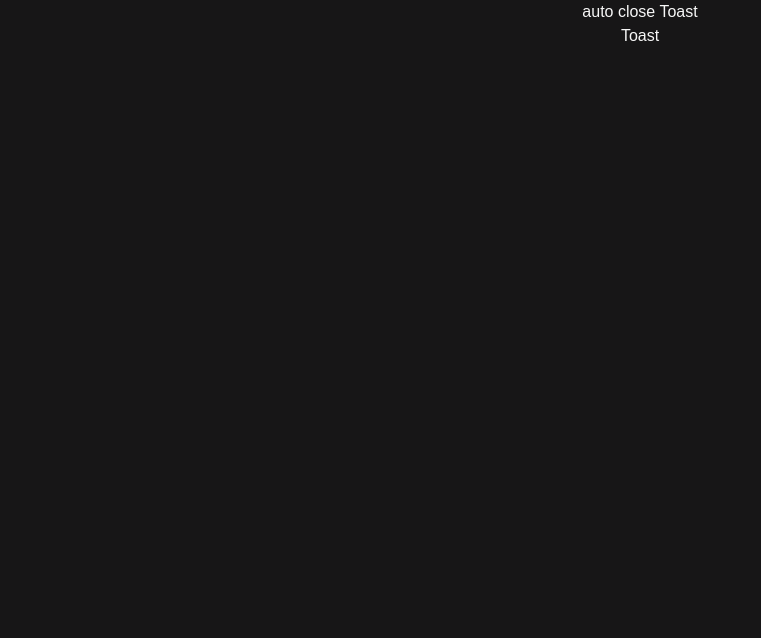
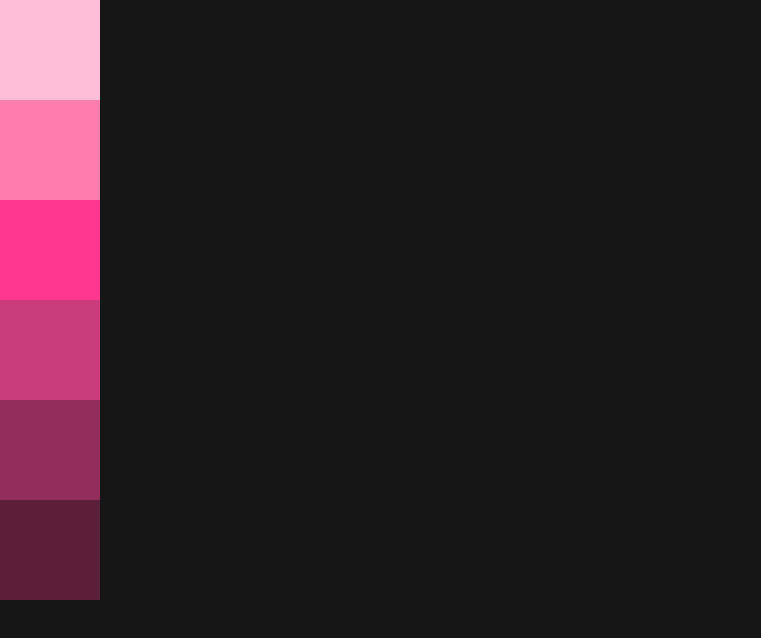
Before and after one commit to meme-party/front, a Next.js app: page / in a window 1280 px wide. Shown: the top 638 px of the page, without its empty margins (0-761 px from the left). Built offline with nearby package versions, Linux system fonts and the light colour scheme.

Commit message:
chore: prettier-plugin-tailwindcss 적용 및 테스트용 페이지 추가

```diff
--- a/package.json
+++ b/package.json
@@ -26,6 +26,7 @@
     "eslint": "^9",
     "eslint-config-next": "15.1.3",
     "postcss": "^8",
+    "prettier-plugin-tailwindcss": "^0.6.10",
     "tailwindcss": "^3.4.1",
     "typescript": "^5"
   }
--- a/src/app/(routes)/page.tsx
+++ b/src/app/(routes)/page.tsx
@@ -1,14 +1,12 @@
-"use client"
-
-import { useToast } from "@/store/toast"
-
 export default function Home() {
-  const { showToast } = useToast()
-
   return (
-    <section className="flex flex-col">
-      <button onClick={() => showToast({ text: "테스트", type: "warning" })}>auto close Toast</button>
-      <button onClick={() => showToast({ text: "테스트", type: "success", autoClose: false })}>Toast</button>
+    <section>
+      <div className="h-[100px] w-[100px] bg-primary-100" />
+      <div className="h-[100px] w-[100px] bg-primary-200" />
+      <div className="h-[100px] w-[100px] bg-primary-300" />
+      <div className="h-[100px] w-[100px] bg-primary-400" />
+      <div className="h-[100px] w-[100px] bg-primary-500" />
+      <div className="h-[100px] w-[100px] bg-primary-600" />
     </section>
   )
 }
--- /dev/null
+++ b/src/app/(routes)/test/page.tsx
@@ -0,0 +1,14 @@
+"use client"
+
+import { useToast } from "@/store/toast"
+
+export default function TestPage() {
+  const { showToast } = useToast()
+
+  return (
+    <section className="flex flex-col">
+      <button onClick={() => showToast({ text: "테스트", type: "warning" })}>auto close Toast</button>
+      <button onClick={() => showToast({ text: "테스트", type: "success", autoClose: false })}>Toast</button>
+    </section>
+  )
+}
--- a/src/app/layout.tsx
+++ b/src/app/layout.tsx
@@ -26,7 +26,7 @@ export default function RootLayout({
 }>) {
   return (
     <html lang="en">
-      <body className={`${geistSans.variable} ${geistMono.variable} antialiased text-white`}>
+      <body className={`${geistSans.variable} ${geistMono.variable} text-white antialiased`}>
         <div id="toastPortal" />
         <Toast />
         {children}
--- a/src/components/Toast.tsx
+++ b/src/components/Toast.tsx
@@ -28,7 +28,7 @@ export default function Toast() {
     <AnimatePresence>
       {toast.isOpened && (
         <motion.section
-          className="fixed w-full bottom-0 bg-[#171617]/60 py-10 flex justify-center px-6 backdrop-blur-lg drop-shadow-lg"
+          className="fixed bottom-0 top-0 flex w-full justify-center bg-[#171617]/60 px-6 py-10 drop-shadow-lg backdrop-blur-lg"
           initial={{ y: 50, opacity: 0 }}
           animate={{ y: 0, opacity: 1 }}
           exit={{ y: 50, opacity: 0 }}
@@ -37,7 +37,7 @@ export default function Toast() {
             ease: "easeOut"
           }}
         >
-          <article className="flex items-center justify-between max-w-[1280px] w-full">
+          <article className="flex w-full max-w-[1280px] items-center justify-between">
             <div
               className={cn(
                 "flex gap-[4px] text-primary-300"
@@ -52,7 +52,7 @@ export default function Toast() {
             </div>
             {!toast.autoClose && (
               <button
-                className="px-3 py-2 min-w-[148px] bg-gray-800 text-white rounded-md hover:bg-gray-700"
+                className="min-w-[148px] rounded-md bg-gray-800 px-3 py-2 text-white hover:bg-gray-700"
                 onClick={closeToast}
               >
                 완료
--- a/src/icons/CircleAlert.tsx
+++ b/src/icons/CircleAlert.tsx
@@ -11,7 +11,7 @@ export default function CircleAlert({
   size = 24,
   bgColor = COLORS.PRIMARY,
   borderColor = COLORS.PRIMARY,
-  pathColor = COLORS.WHITE,
+  pathColor = COLORS.WHITE
 }: Params) {
   return (
     <svg
--- a/src/icons/CircleCheck.tsx
+++ b/src/icons/CircleCheck.tsx
@@ -11,7 +11,7 @@ export default function CircleCheck({
   size = 24,
   bgColor = COLORS.PRIMARY,
   borderColor = COLORS.PRIMARY,
-  pathColor = COLORS.WHITE,
+  pathColor = COLORS.WHITE
 }: Params) {
   return (
     <svg
--- a/src/icons/TriangleAlert.tsx
+++ b/src/icons/TriangleAlert.tsx
@@ -11,7 +11,7 @@ export default function TriangleAlert({
   size = 24,
   bgColor = COLORS.PRIMARY,
   borderColor = COLORS.PRIMARY,
-  pathColor = COLORS.WHITE,
+  pathColor = COLORS.WHITE
 }: Params) {
   return (
     <svg
```
Also changed, not shown: .prettierrc.json, 1 other file (tests, documents, lock files or other folders).
